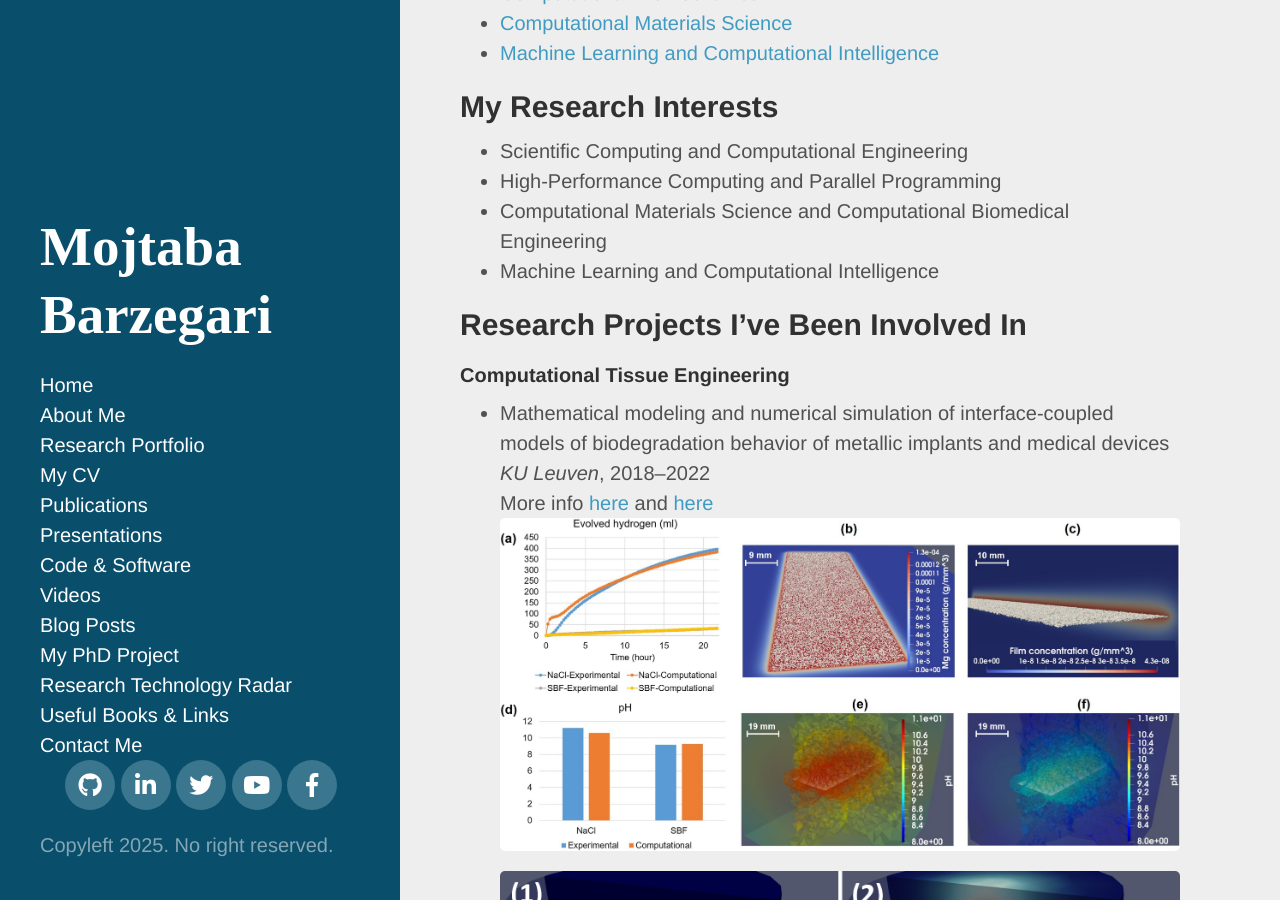
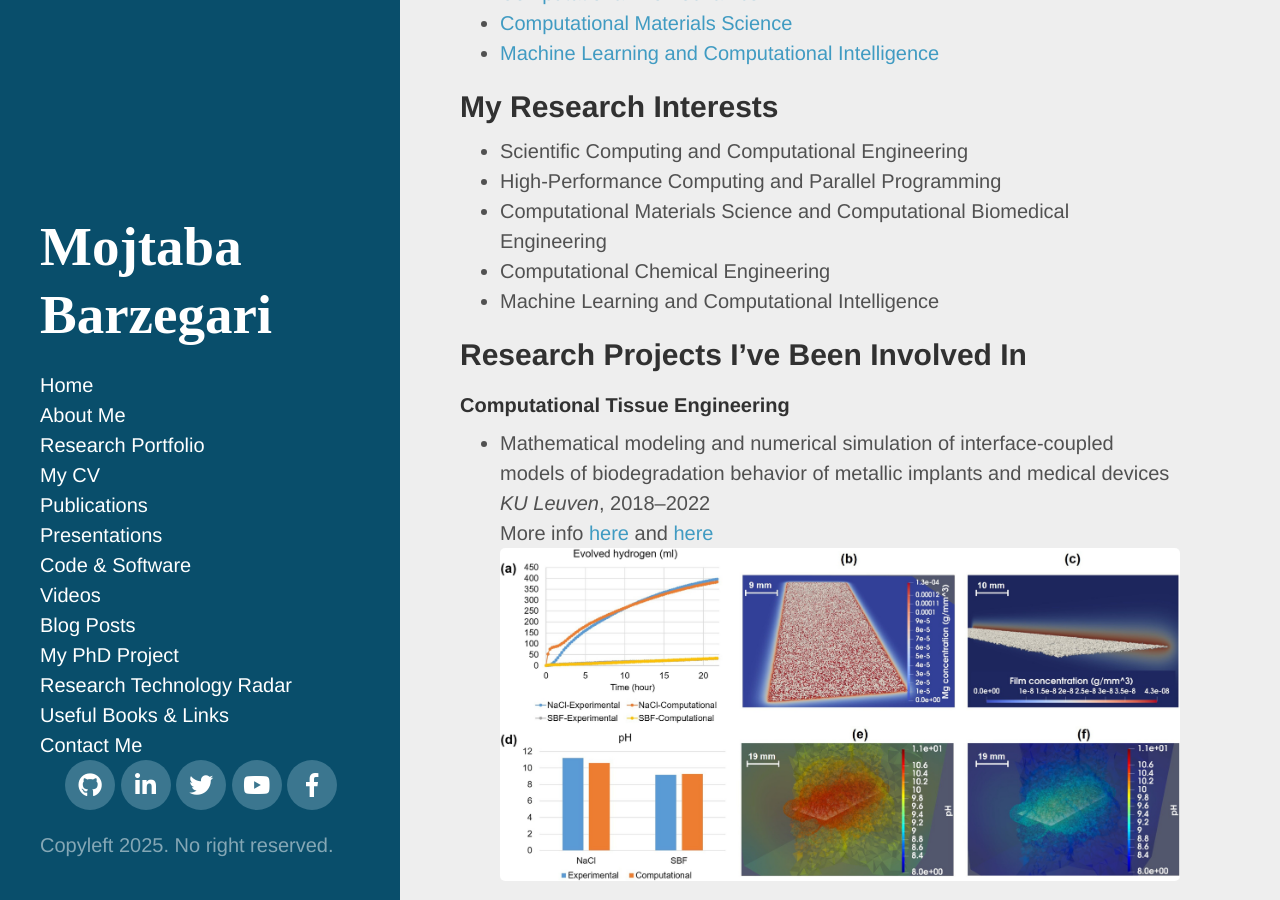
Before and after one commit to mbarzegary/mbarzegary.github.io, a Jekyll site: the page built from research.md, in a window 1280 px wide and 900 px high, scrolled down 402 px. Built offline with Jekyll 4.4.1, drawn with Linux system fonts in a browser that asks for light colours; nearby versions of some CDN libraries; some web fonts are replaced.

Commit message:
update research interest section

```diff
--- a/research.md
+++ b/research.md
@@ -20,8 +20,8 @@ Details of my PhD work can be found [in this page](phd).
 * Scientific Computing and Computational Engineering
 * High-Performance Computing and Parallel Programming
 * Computational Materials Science and Computational Biomedical Engineering
+* Computational Chemical Engineering
 * Machine Learning and Computational Intelligence
-
 
 ## <a name="projects"></a> Research Projects I've Been Involved In
 
```
